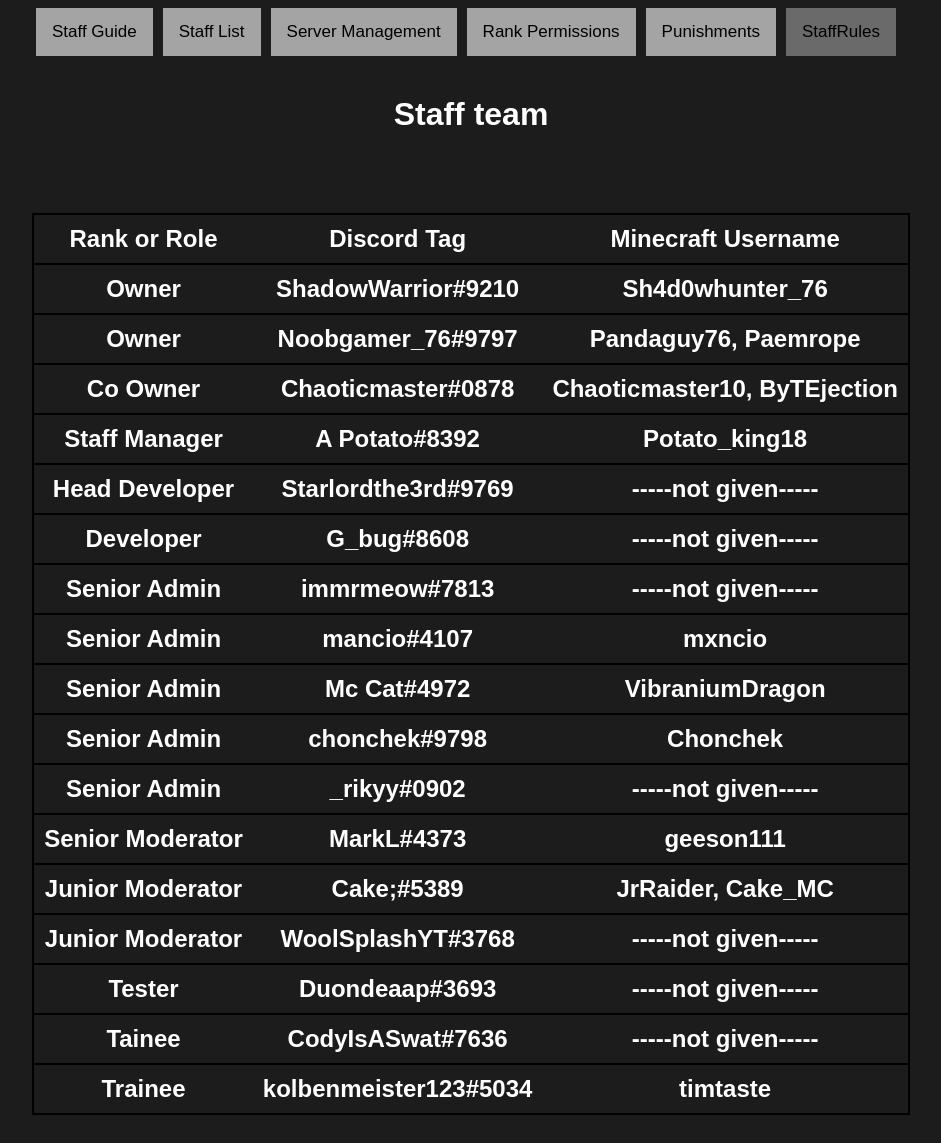
After one commit to NotChaos/webpage, a PHP site: page /cheesbox/StaffList.html in a window 1280 px wide. The commit adds this page. Shown: the whole page, without its empty margins (169-1110 px from the left). Run offline with PHP 8.4, Linux system fonts and the light colour scheme.

Commit message:
CheesBox update part 1

```diff
--- /dev/null
+++ b/cheesbox/StaffList.html
@@ -0,0 +1,172 @@
+<!DOCTYPE html>
+<html>
+<head>
+  <title>Chaos Discord</title>
+  <link href="Style.css" rel="stylesheet" />
+  <div id="main-content">
+    <div class="tab">
+      <button class="tablinks" onclick="window.location.href='/cheesbox/StaffGuide.html'">Staff Guide</button>
+      <button class="tablinks" onclick="window.location.href='/cheesbox/StaffList.html'">Staff List</button>
+      <button class="tablinks" onclick="window.location.href='/cheesbox/ServerManagement.html'">Server Management</button>
+      <button class="tablinks" onclick="window.location.href='/cheesbox/RankPerms.html'">Rank Permissions</button>
+      <button class="tablinks" onclick="window.location.href='/cheesbox/Punishments.html'">Punishments</button>
+      <button class="tablinks active" onclick="openTab(event, 'StaffRules')">StaffRules</button>
+    </div>
+  </div>
+  <style>
+    h5 {
+      display: inline-block;
+      margin-top: 5px;
+      margin-bottom: 5px;
+    }
+    a:link {
+      color: rgb(0, 255, 0);
+      background-color: transparent;
+      text-decoration: none;
+      transition: ease-out 0.5s;
+    }
+    a:hover {
+      color: rgb(187, 255, 0);
+    }
+    #discord-button {
+      cursor: pointer;
+    }
+    .rounded-box {
+        border: 2px solid black;
+        border-radius: 10px;
+        padding: 10px;
+        margin-bottom: 20px;
+    }
+  </style>
+</head>
+<body>
+  <div>
+    <div id="discord" class="tabcontent" style="display: block;">
+      <div id="discord-header">
+        <h1>Staff team</h1>
+        <h2>
+            <table style="margin: 0px 50px; border-collapse: collapse; border: 2px solid black; border-radius: 10px;">
+              <thead>
+                <tr style="border-bottom: 2px solid black;">
+                  <th style="text-align: center; padding: 10px;">Rank or Role</th>
+                  <th style="text-align: center; padding: 10px;">Discord Tag</th>
+                  <th style="text-align: center; padding: 10px;">Minecraft Username</th>
+                </tr>
+              </thead>
+              <tbody>
+                <tr style="border-bottom: 2px solid black;">
+                  <td style="text-align: center; padding: 10px;">Owner</td>
+                  <td style="text-align: center; padding: 10px;">ShadowWarrior#9210</td>
+                  <td style="text-align: center; padding: 10px;">Sh4d0whunter_76</td>
+                </tr>
+                <tr style="border-bottom: 2px solid black;">
+                  <td style="text-align: center; padding: 10px;">Owner</td>
+                  <td style="text-align: center; padding: 10px;">Noobgamer_76#9797</td>
+                  <td style="text-align: center; padding: 10px;">Pandaguy76, Paemrope</td>
+                </tr>
+                <tr style="border-bottom: 2px solid black;">
+                  <td style="text-align: center; padding: 10px;">Co Owner</td>
+                  <td style="text-align: center; padding: 10px;">Chaoticmaster#0878</td>
+                  <td style="text-align: center; padding: 10px;">Chaoticmaster10, ByTEjection</td>
+                </tr>
+                <tr style="border-bottom: 2px solid black;">
+                    <td style="text-align: center; padding: 10px;">Staff Manager</td>
+                    <td style="text-align: center; padding: 10px;">A Potato#8392</td>
+                    <td style="text-align: center; padding: 10px;">Potato_king18</td>
+                  </tr>
+                  <tr style="border-bottom: 2px solid black;">
+                    <td style="text-align: center; padding: 10px;">Head Developer</td>
+                    <td style="text-align: center; padding: 10px;">Starlordthe3rd#9769</td>
+                    <td style="text-align: center; padding: 10px;">-----not given-----</td>
+                  </tr>
+                  <tr style="border-bottom: 2px solid black;">
+                    <td style="text-align: center; padding: 10px;">Developer</td>
+                    <td style="text-align: center; padding: 10px;">G_bug#8608</td>
+                    <td style="text-align: center; padding: 10px;">-----not given-----</td>
+                  </tr>
+                  <tr style="border-bottom: 2px solid black;">
+                    <td style="text-align: center; padding: 10px;">Senior Admin</td>
+                    <td style="text-align: center; padding: 10px;">immrmeow#7813</td>
+                    <td style="text-align: center; padding: 10px;">-----not given-----</td>
+                  </tr>
+                  <tr style="border-bottom: 2px solid black;">
+                    <td style="text-align: center; padding: 10px;">Senior Admin</td>
+                    <td style="text-align: center; padding: 10px;">mancio#4107</td>
+                    <td style="text-align: center; padding: 10px;">mxncio</td>
+                  </tr>
+                  <tr style="border-bottom: 2px solid black;">
+                    <td style="text-align: center; padding: 10px;">Senior Admin</td>
+                    <td style="text-align: center; padding: 10px;">Mc Cat#4972</td>
+                    <td style="text-align: center; padding: 10px;">VibraniumDragon</td>
+                  </tr>
+                  <tr style="border-bottom: 2px solid black;">
+                    <td style="text-align: center; padding: 10px;">Senior Admin</td>
+                    <td style="text-align: center; padding: 10px;">chonchek#9798</td>
+                    <td style="text-align: center; padding: 10px;">Chonchek</td>
+                  </tr>
+                  <tr style="border-bottom: 2px solid black;">
+                    <td style="text-align: center; padding: 10px;">Senior Admin</td>
+                    <td style="text-align: center; padding: 10px;">_rikyy#0902</td>
+                    <td style="text-align: center; padding: 10px;">-----not given-----</td>
+                  </tr>
+                  <tr style="border-bottom: 2px solid black;">
+                    <td style="text-align: center; padding: 10px;">Senior Moderator</td>
+                    <td style="text-align: center; padding: 10px;">MarkL#4373</td>
+                    <td style="text-align: center; padding: 10px;">geeson111</td>
+                  </tr>
+                  <tr style="border-bottom: 2px solid black;">
+                    <td style="text-align: center; padding: 10px;">Junior Moderator</td>
+                    <td style="text-align: center; padding: 10px;">Cake;#5389</td>
+                    <td style="text-align: center; padding: 10px;">JrRaider, Cake_MC</td>
+                  </tr>
+                  <tr style="border-bottom: 2px solid black;">
+                    <td style="text-align: center; padding: 10px;">Junior Moderator</td>
+                    <td style="text-align: center; padding: 10px;">WoolSplashYT#3768</td>
+                    <td style="text-align: center; padding: 10px;">-----not given-----</td>
+                  </tr>
+                  <tr style="border-bottom: 2px solid black;">
+                    <td style="text-align: center; padding: 10px;">Tester</td>
+                    <td style="text-align: center; padding: 10px;">Duondeaap#3693</td>
+                    <td style="text-align: center; padding: 10px;">-----not given-----</td>
+                  </tr>
+                  <tr style="border-bottom: 2px solid black;">
+                    <td style="text-align: center; padding: 10px;">Tainee</td>
+                    <td style="text-align: center; padding: 10px;">CodyIsASwat#7636</td>
+                    <td style="text-align: center; padding: 10px;">-----not given-----</td>
+                  </tr>
+                  <tr style="border-bottom: 2px solid black;">
+                    <td style="text-align: center; padding: 10px;">Trainee</td>
+                    <td style="text-align: center; padding: 10px;">kolbenmeister123#5034</td>
+                    <td style="text-align: center; padding: 10px;">timtaste</td>
+                  </tr>
+              </tbody>
+            </table>
+          </h2>
+
+      </div>
+    </div>
+  </div>
+  <script>
+    function openTab(evt, tabName) {
+      // Declare all variables
+      var i, tabcontent, tablinks;
+
+      // Get all elements with class="tabcontent" and hide them
+      tabcontent = document.getElementsByClassName("tabcontent");
+      for (i = 0; i < tabcontent.length; i++) {
+        tabcontent[i].style.display = "none";
+      }
+
+      // Get all elements with class="tablinks" and remove the class "active"
+      tablinks = document.getElementsByClassName("tablinks");
+      for (i = 0; i < tablinks.length; i++) {
+        tablinks[i].className = tablinks[i].className.replace(" active", "");
+      }
+
+      // Show the current tab, and add an "active" class to the button that opened the tab
+      document.getElementById(tabName).style.display = "block";
+      evt.currentTarget.className += " active";
+    }
+  </script>
+</body>
+</html>
--- /dev/null
+++ b/cheesbox/Style.css
@@ -0,0 +1,64 @@
+body {
+    background-color: #1C1C1C;
+    font-family: Arial, Helvetica, sans-serif;
+    display: flex;
+    flex-direction: column;
+    align-items: center;
+    justify-content: center;
+    padding: 0 20px;
+}
+p {
+    color: white;
+}
+h1 {
+    color: white;
+    margin-top: 40px;
+    margin-bottom: 80px;
+    text-align: center;
+}
+h2 {
+    color: white;
+}
+h3 {
+    color: white;
+    margin-left: 30px;
+}
+h4 {
+    text-align: center;
+    color: white;
+}
+
+.tab {
+    overflow: visible;
+    border: 0px solid #4D4D4D;
+    background-color: #A4A4A4;
+  }
+
+  .tab button {
+    background-color: inherit;
+    float: left;
+    border: none;
+    outline: none;
+    cursor: pointer;
+    padding: 14px 16px;
+    transition: 0.3s;
+    font-size: 17px;
+    margin-right: 10px;
+  }
+
+  .tab button:hover {
+    background-color: #878787;
+  }
+
+  .tab button.active {
+    background-color: #6A6A6A;
+  }
+  .rounded-box {
+    border: 2px solid black;
+    border-radius: 20px;
+    padding: 10px;
+    margin-bottom: 20px;
+    width: 90%;
+    max-width: 800px;
+    margin: 20px auto;
+  }
```
Also changed, not shown: cheesbox/StaffRules.html (added, +125 -0 lines), pages/discord.css (+37 -20 lines), pages/discord.html (+8 -38 lines), cheesbox/Punishments.html (added), cheesbox/RankPerms.html (added), cheesbox/ServerManagement.html (added), cheesbox/StaffGuide.html (added).
